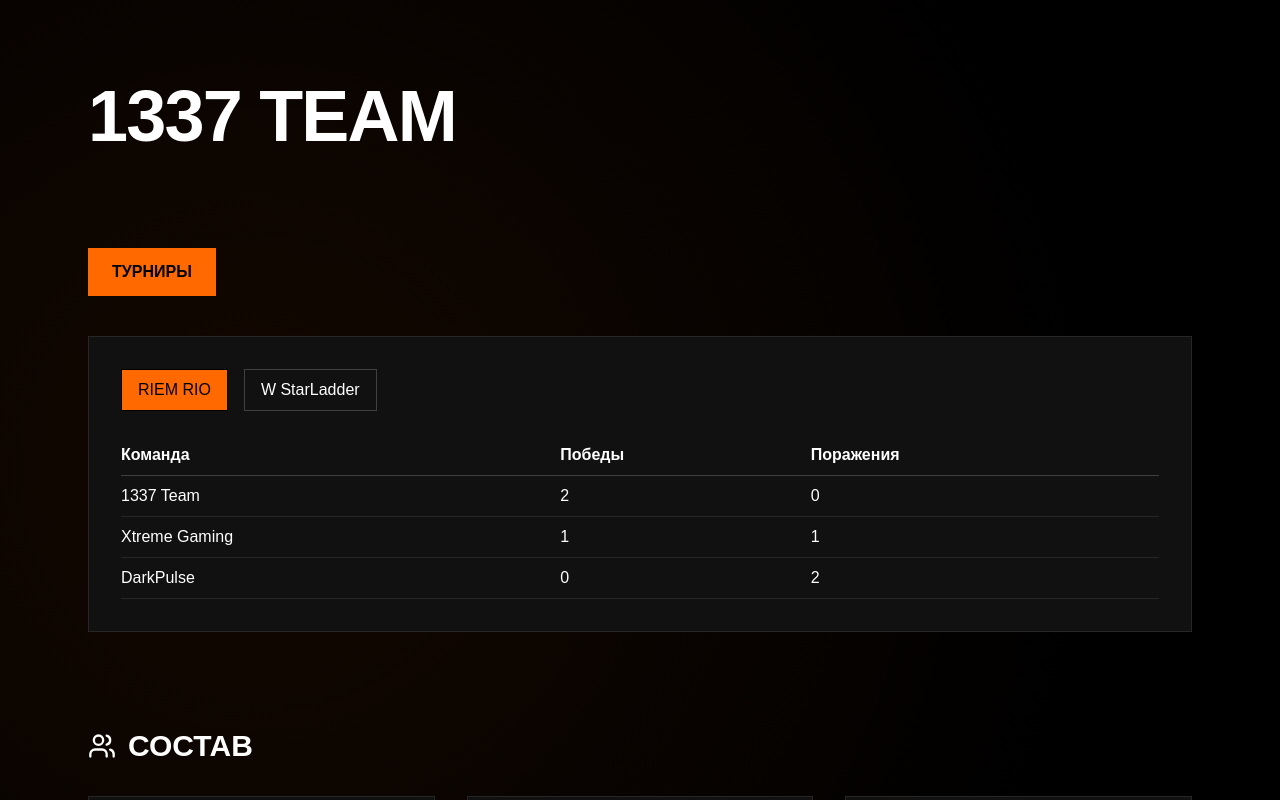
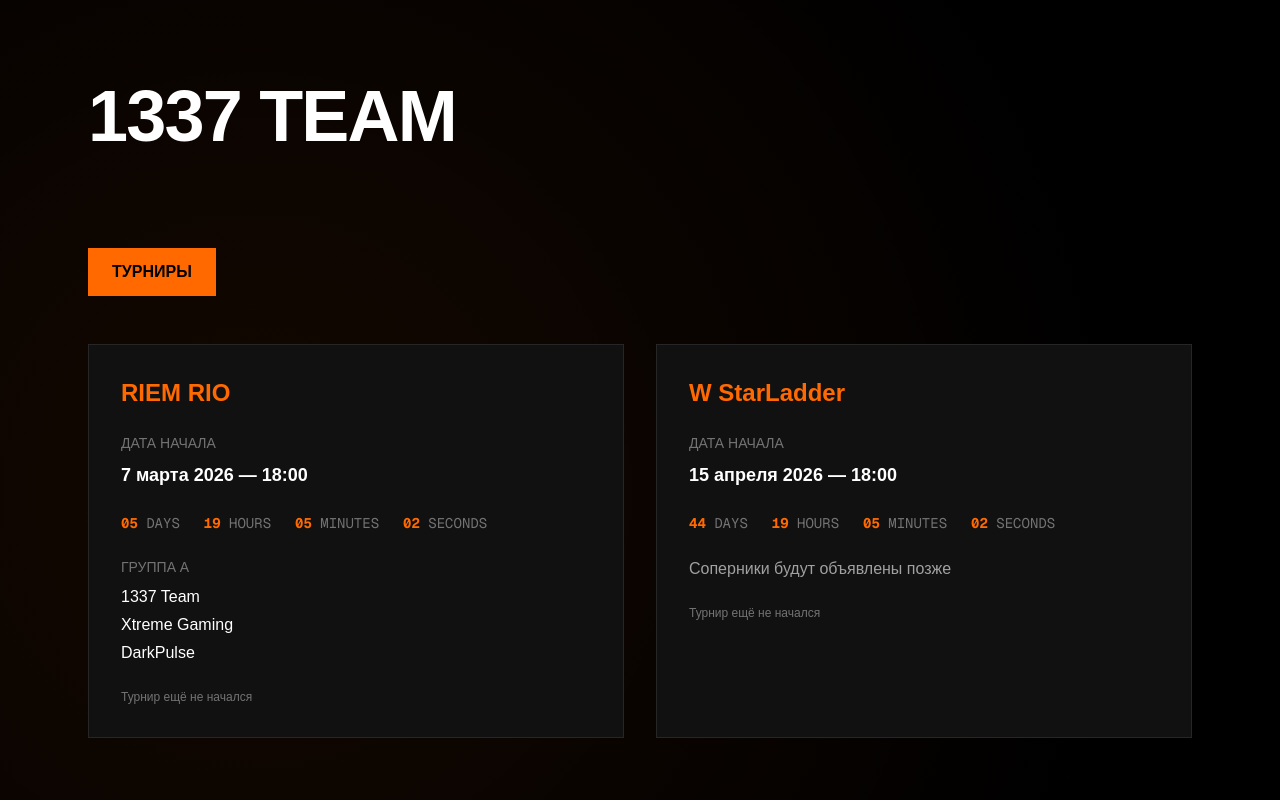
Before and after one commit to Sefs433/site-, a Next.js app: page / in a window 1280 px wide. Both pictures are taken after a click on the button "ТУРНИРЫ". Shown: the top 800 px of the page. Built offline with nearby package versions, Linux system fonts and the light colour scheme.

Commit message:
restore 1win and telegram links

```diff
--- a/app/page.tsx
+++ b/app/page.tsx
@@ -1,7 +1,48 @@
 "use client"
 
-import { useState } from "react";
+import { useState, useEffect } from "react";
 import { Users, Trophy, Crown, Send, Handshake } from "lucide-react";
+
+function Countdown({ targetDate }: { targetDate: string }) {
+  const calculateTimeLeft = () => {
+    const difference = +new Date(targetDate) - +new Date();
+    let timeLeft: any = {};
+
+    if (difference > 0) {
+      timeLeft = {
+        days: Math.floor(difference / (1000 * 60 * 60 * 24)),
+        hours: Math.floor((difference / (1000 * 60 * 60)) % 24),
+        minutes: Math.floor((difference / 1000 / 60) % 60),
+        seconds: Math.floor((difference / 1000) % 60),
+      };
+    }
+    return timeLeft;
+  };
+
+  const [timeLeft, setTimeLeft] = useState(calculateTimeLeft());
+
+  useEffect(() => {
+    const timer = setInterval(() => {
+      setTimeLeft(calculateTimeLeft());
+    }, 1000);
+    return () => clearInterval(timer);
+  }, []);
+
+  return (
+    <div className="flex gap-6 font-mono text-sm">
+      {Object.entries(timeLeft).map(([label, value]) => (
+        <div key={label}>
+          <span className="text-orange-500 font-bold">
+            {String(value).padStart(2, "0")}
+          </span>{" "}
+          <span className="text-neutral-500 uppercase">
+            {label}
+          </span>
+        </div>
+      ))}
+    </div>
+  );
+}
 
 function FaceitBadge({ level }: { level: number }) {
   return (
@@ -45,7 +86,6 @@
 
 export default function TeamSite() {
   const [showTournaments, setShowTournaments] = useState(false);
-  const [selectedTournament, setSelectedTournament] = useState("RIEM RIO");
 
   const players = [
     { nick: "amullet 🇺🇦", role: "Rifler", lvl: 8, kd: "1.35" },
@@ -55,24 +95,12 @@
     { nick: "for4ward 🇷🇺", role: "AWP", lvl: 8, kd: "1.05" },
   ];
 
-  const tournamentTables: any = {
-    "RIEM RIO": [
-      { team: "1337 Team", wins: 2, losses: 0 },
-      { team: "Xtreme Gaming", wins: 1, losses: 1 },
-      { team: "DarkPulse", wins: 0, losses: 2 },
-    ],
-    "W StarLadder": [
-      { team: "1337 Team", wins: 0, losses: 0 },
-      { team: "Team Nova", wins: 0, losses: 0 },
-      { team: "Iron Wolves", wins: 0, losses: 0 },
-    ],
-  };
-
   return (
-    <div className="min-h-screen bg-black text-white relative overflow-hidden">
+    <div className="relative min-h-screen bg-black text-white overflow-hidden">
 
       {/* живой фон */}
       <div className="absolute inset-0 bg-[radial-gradient(circle_at_20%_20%,rgba(255,100,0,0.08),transparent_40%),radial-gradient(circle_at_80%_80%,rgba(255,255,255,0.05),transparent_50%)]" />
+
       <div className="relative z-10 max-w-6xl mx-auto px-6 py-20 space-y-24">
 
         {/* HERO */}
@@ -92,47 +120,65 @@
           </button>
 
           {showTournaments && (
-            <div className="mt-10 p-8 bg-[#111] border border-neutral-800 space-y-6">
+            <div className="mt-12 grid md:grid-cols-2 gap-8">
 
-              {/* выбор турнира */}
-              <div className="flex gap-4">
-                {Object.keys(tournamentTables).map((name) => (
-                  <button
-                    key={name}
-                    onClick={() => setSelectedTournament(name)}
-                    className={`px-4 py-2 border ${
-                      selectedTournament === name
-                        ? "bg-orange-500 text-black"
-                        : "border-neutral-700"
-                    }`}
-                  >
-                    {name}
-                  </button>
-                ))}
+              {/* RIEM RIO */}
+              <div className="p-8 bg-[#111] border border-neutral-800 space-y-6">
+                <div className="text-2xl font-bold text-orange-500">
+                  RIEM RIO
+                </div>
+
+                <div>
+                  <div className="text-sm uppercase text-neutral-500 mb-2">
+                    Дата начала
+                  </div>
+                  <div className="text-lg font-semibold">
+                    7 марта 2026 — 18:00
+                  </div>
+                </div>
+
+                <Countdown targetDate="2026-03-07T18:00:00" />
+
+                <div>
+                  <div className="text-sm uppercase text-neutral-500 mt-6 mb-2">
+                    Группа A
+                  </div>
+                  <ul className="space-y-1">
+                    <li>1337 Team</li>
+                    <li>Xtreme Gaming</li>
+                    <li>DarkPulse</li>
+                  </ul>
+                </div>
+
+                <div className="text-xs text-neutral-500">
+                  Турнир ещё не начался
+                </div>
               </div>
 
-              {/* таблица */}
-              <div className="overflow-x-auto">
-                <table className="w-full text-left border-collapse">
-                  <thead>
-                    <tr className="border-b border-neutral-700">
-                      <th className="py-2">Команда</th>
-                      <th>Победы</th>
-                      <th>Поражения</th>
-                    </tr>
-                  </thead>
-                  <tbody>
-                    {tournamentTables[selectedTournament].map(
-                      (row: any, index: number) => (
-                        <tr key={index} className="border-b border-neutral-800">
-                          <td className="py-2">{row.team}</td>
-                          <td>{row.wins}</td>
-                          <td>{row.losses}</td>
-                        </tr>
-                      )
-                    )}
-                  </tbody>
-                </table>
+              {/* W StarLadder */}
+              <div className="p-8 bg-[#111] border border-neutral-800 space-y-6">
+                <div className="text-2xl font-bold text-orange-500">
+                  W StarLadder
+                </div>
+
+                <div>
+                  <div className="text-sm uppercase text-neutral-500 mb-2">
+                    Дата начала
+                  </div>
+                  <div className="text-lg font-semibold">
+                    15 апреля 2026 — 18:00
+                  </div>
+                </div>
+
+                <Countdown targetDate="2026-04-15T18:00:00" />
+
+                <div className="text-neutral-400 mt-6">
+                  Соперники будут объявлены позже
+                </div>
+
+                <div className="text-xs text-neutral-500">
+                  Турнир ещё не начался
+                </div>
               </div>
 
             </div>
```
